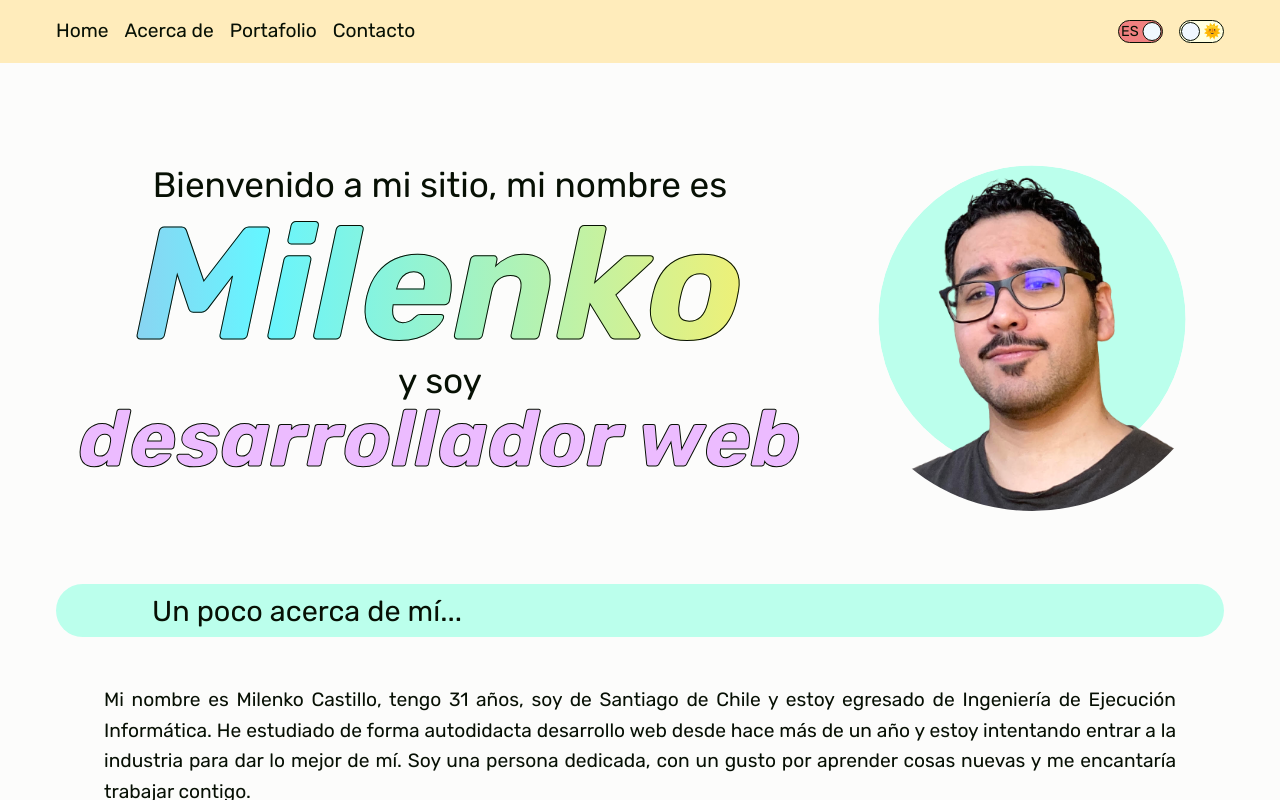
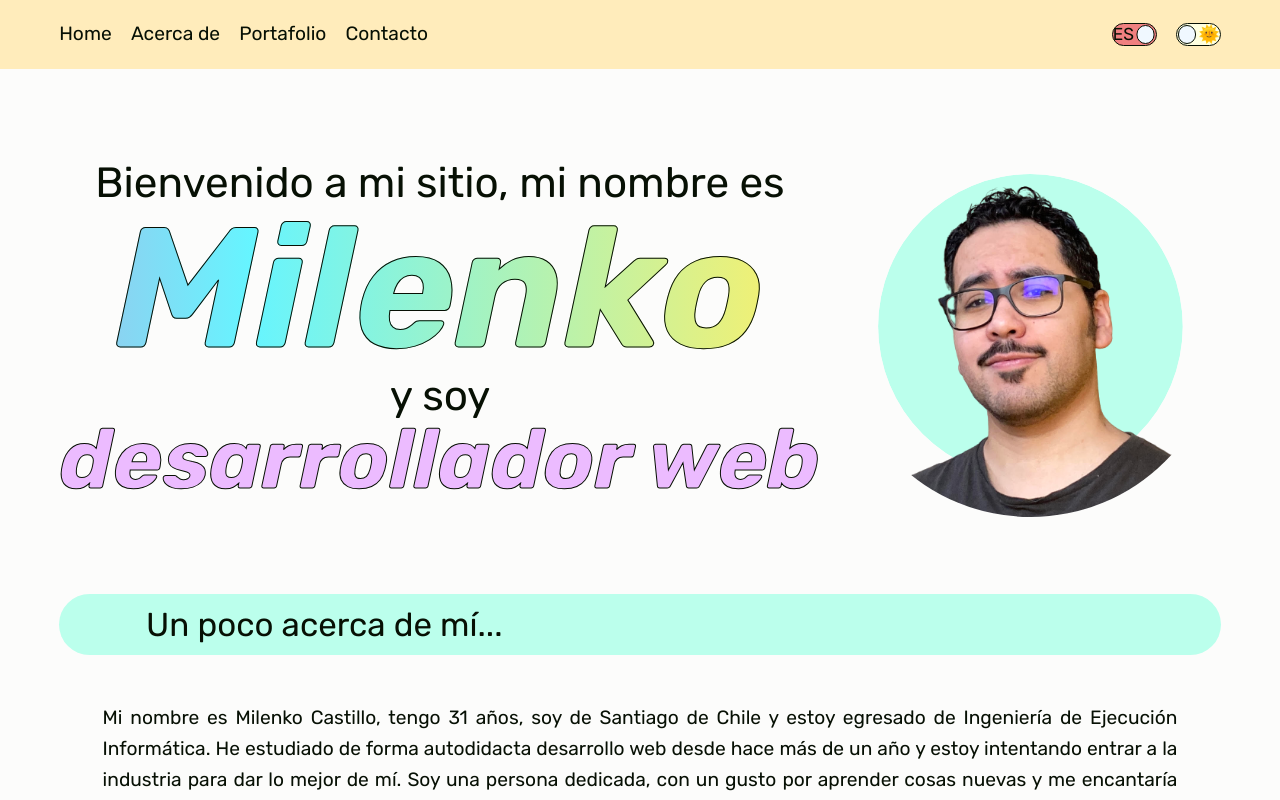
Before and after one commit to stixbunny/portfolio, a Vue app: page / in a window 1280 px wide. Shown: the top 800 px of the page. Built offline with nearby package versions, Linux system fonts and the light colour scheme.

Commit message:
em to px and i18nt component removal at home

```diff
--- a/src/assets/base.css
+++ b/src/assets/base.css
@@ -79,6 +79,7 @@
 
 html {
   scroll-behavior: smooth !important;
+  font-size: var(--font-normal);
 }
 
 body {
@@ -100,7 +101,6 @@ body {
     'Droid Sans',
     'Helvetica Neue',
     sans-serif;
-  font-size: var(--font-normal);
   text-rendering: optimizeLegibility;
   -webkit-font-smoothing: antialiased;
   -moz-osx-font-smoothing: grayscale;
--- a/src/components/TheNav.vue
+++ b/src/components/TheNav.vue
@@ -107,7 +107,7 @@ a:hover::after {
   flex-direction: row;
   gap: var(--gap);
 }
-@media (max-width: 35em) {
+@media (max-width: 560px) {
   header {
     padding-block: 1.75rem !important;
     display: flex;
--- a/src/components/sections/AboutSection.vue
+++ b/src/components/sections/AboutSection.vue
@@ -129,7 +129,7 @@ svg:not(:first-child) {
   text-align: justify;
 }
 
-@media (min-width: 35em) and (max-width: 50em) {
+@media (min-width: 560px) and (max-width: 750px) {
   li {
     display: grid;
     grid-template-columns: 50% auto;
@@ -149,7 +149,7 @@ svg:not(:first-child) {
     grid-area: right-down;
   }
 }
-@media (min-width: 50em) {
+@media (min-width: 560px) {
   ul {
     display: grid;
     grid-template-columns: 1fr 1fr;
--- a/src/components/sections/ContactSection.vue
+++ b/src/components/sections/ContactSection.vue
@@ -52,7 +52,7 @@ span {
 a:hover {
   color: var(--color-primary);
 }
-@media (min-width: 35rem) {
+@media (min-width: 560px) {
   ul {
     padding-inline: calc(var(--section-row-gap) * 7);
   }
--- a/src/components/sections/HomeSection.vue
+++ b/src/components/sections/HomeSection.vue
@@ -8,23 +8,13 @@ const { t } = useI18n({ useScope: 'global' });
 <template>
   <section id="home">
     <div id="title">
-      <i18n-t keypath="home.welcome" tag="h1" scope="global">
-        <template #welcome1>
-          <span>{{ t('home.welcome1') }}</span>
-        </template>
-        <template #welcome2>
-          <span>{{ t('home.welcome2') }}</span>
-        </template>
-        <template #name>
-          <span id="my-name">{{ t('home.milenko') }}</span>
-        </template>
-        <template #welcome3>
-          <span>{{ t('home.welcome3') }}</span>
-        </template>
-        <template #title>
-          <span id="my-title">{{ t('home.webdeveloper') }}</span>
-        </template>
-      </i18n-t>
+      <h1>
+        <span>{{ t('home.welcome1') }}</span>
+        <span>{{ t('home.welcome2') }}</span>
+        <span id="my-name">{{ t('home.milenko') }}</span>
+        <span>{{ t('home.welcome3') }}</span>
+        <span id="my-title">{{ t('home.webdeveloper') }}</span>
+      </h1>
     </div>
     <div id="profile-pic">
       <svg viewBox="0 0 100 100" xmlns="http://www.w3.org/2000/svg">
@@ -122,7 +112,7 @@ img {
   border-radius: 50%;
   z-index: 500;
 }
-@media (min-width: 35em) {
+@media (min-width: 560px) {
   #home {
     grid-template-columns: 2fr 1fr;
   }
@@ -136,7 +126,7 @@ img {
     position: relative;
   }
 }
-@media (min-width: 60em) {
+@media (min-width: 1085px) {
   span:first-child {
     display: inline;
     text-align: center;
--- a/src/components/sections/PortfolioSection.vue
+++ b/src/components/sections/PortfolioSection.vue
@@ -194,7 +194,7 @@ a:hover {
 .li-desc {
   text-align: justify;
 }
-@media (min-width: 35em) and (max-width: 50em) {
+@media (min-width: 560px) and (max-width: 750px) {
   li {
     display: grid;
     grid-template-columns: 50% auto;
@@ -218,7 +218,7 @@ a:hover {
     grid-area: right-down;
   }
 }
-@media (min-width: 50em) {
+@media (min-width: 750px) {
   ul {
     display: grid;
     grid-template-columns: 1fr 1fr;
```
